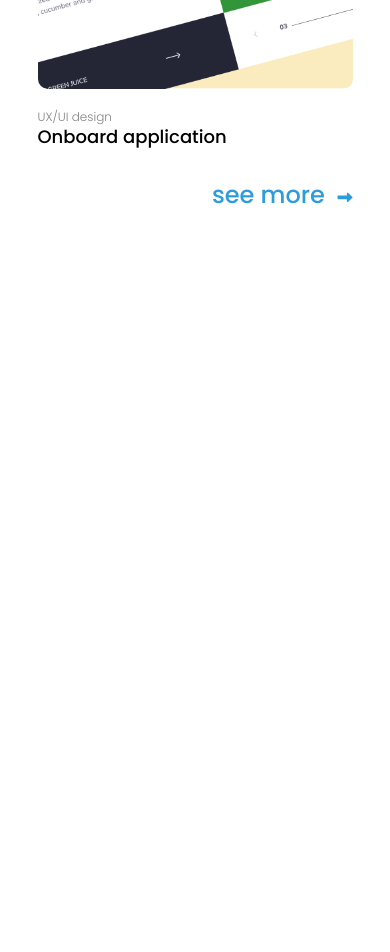
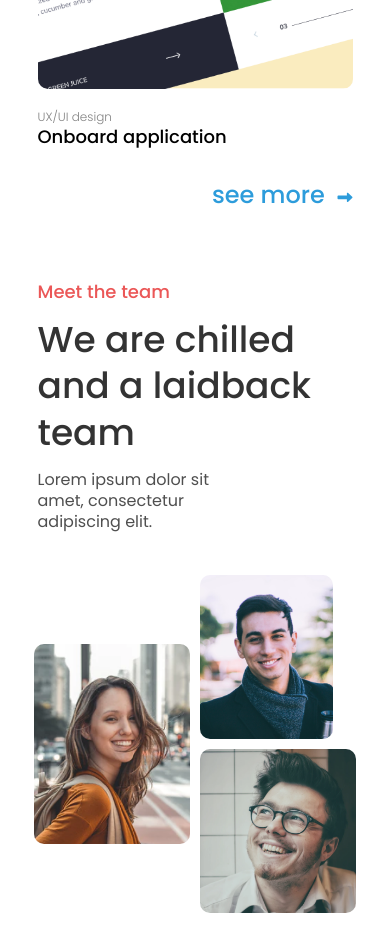
Before and after one commit to ibktommy/Edie-webpage-devchallenge, a plain HTML site: page index.html in a window 390 px wide. Shown: the part 3945-4897 px from the top of the page. Before the commit the page ends 4245 px from the top, so only its background shows below. Drawn offline with Linux system fonts and the light colour scheme.

Commit message:
Added the Team-section, styled it and made it responsive

```diff
--- a/index.html
+++ b/index.html
@@ -249,6 +249,25 @@
         </a>
       </div>
     </section>
+
+    <!-- TEAM SECTION -->
+    <section id="team" class="team">
+      <div class="team-text">
+        <h5>Meet the team</h5>
+        <h4>We are chilled and a laidback team</h4>
+        <p>Lorem ipsum dolor sit amet, consectetur adipiscing elit.</p>
+      </div>
+
+      <div class="team-images">
+        <div class="team-image-box">
+          <img src="./resources/person3.png" alt="person3">
+        </div>
+        <div class="team-image-box">
+          <img src="./resources/person1.png" alt="person1">
+          <img src="./resources/person2.png" alt="person3">
+        </div>
+      </div>
+    </section>
   </div>
 
   <!-- JS -->
--- a/media.css
+++ b/media.css
@@ -97,4 +97,18 @@
   .project-content h5 {
     font-size: 1.8rem;
   }
+
+  .team {
+    flex-direction: column;
+  }
+
+  .team-text {
+    align-self: flex-start;
+    margin-bottom: 3rem;
+  }
+
+  .team-image-box {
+    height: 40vh;
+    width: 40vw;
+  }
 }
--- a/style.css
+++ b/style.css
@@ -148,7 +148,7 @@ nav {
   position: relative;
 }
 
-/* SHOWCASE */
+/* SHOWCASE SECTION*/
 .showcase > *{
   margin-top: 5rem;
   margin-bottom: 7rem;
@@ -429,3 +429,61 @@ nav {
   margin-left: 1rem;
   font-size: 1.5rem;
 }
+
+/* TEAM SECTION */
+.team {
+  max-width: 90%;
+  margin: 0 auto 7rem auto;
+  display: flex;
+  justify-content: space-between;
+  align-items: center;
+}
+
+.team-text > * {
+  margin-bottom: 1.3rem;
+}
+
+.team-text h5 {
+  font-size: 1.8rem;
+  font-weight: 500;
+  color: var(--tertiary-color);
+}
+
+.team-text h4 {
+  font-size: 3.6rem;
+  font-weight: 500;
+  color: var(--medium-dark-grey);
+  width: 32rem;
+}
+
+.team-text p {
+  font-size: 1.6rem;
+  font-weight: 400;
+  color: var(--dark-grey);
+  width: 20rem;
+}
+
+.team-images {
+  display: flex;
+  gap: 1rem;
+}
+
+.team-image-box {
+  height: 40rem;
+  width: 30rem;
+  display: flex;
+  flex-direction: column;
+  justify-content: center;
+  gap: 1rem;
+}
+
+.team-image-box img{
+  width: 100%;
+  height: 20rem;
+  object-fit: cover;
+  border-radius: 1rem;
+}
+
+.team-image-box:nth-child(2) img:first-child {
+  width: 85%;
+}
```
